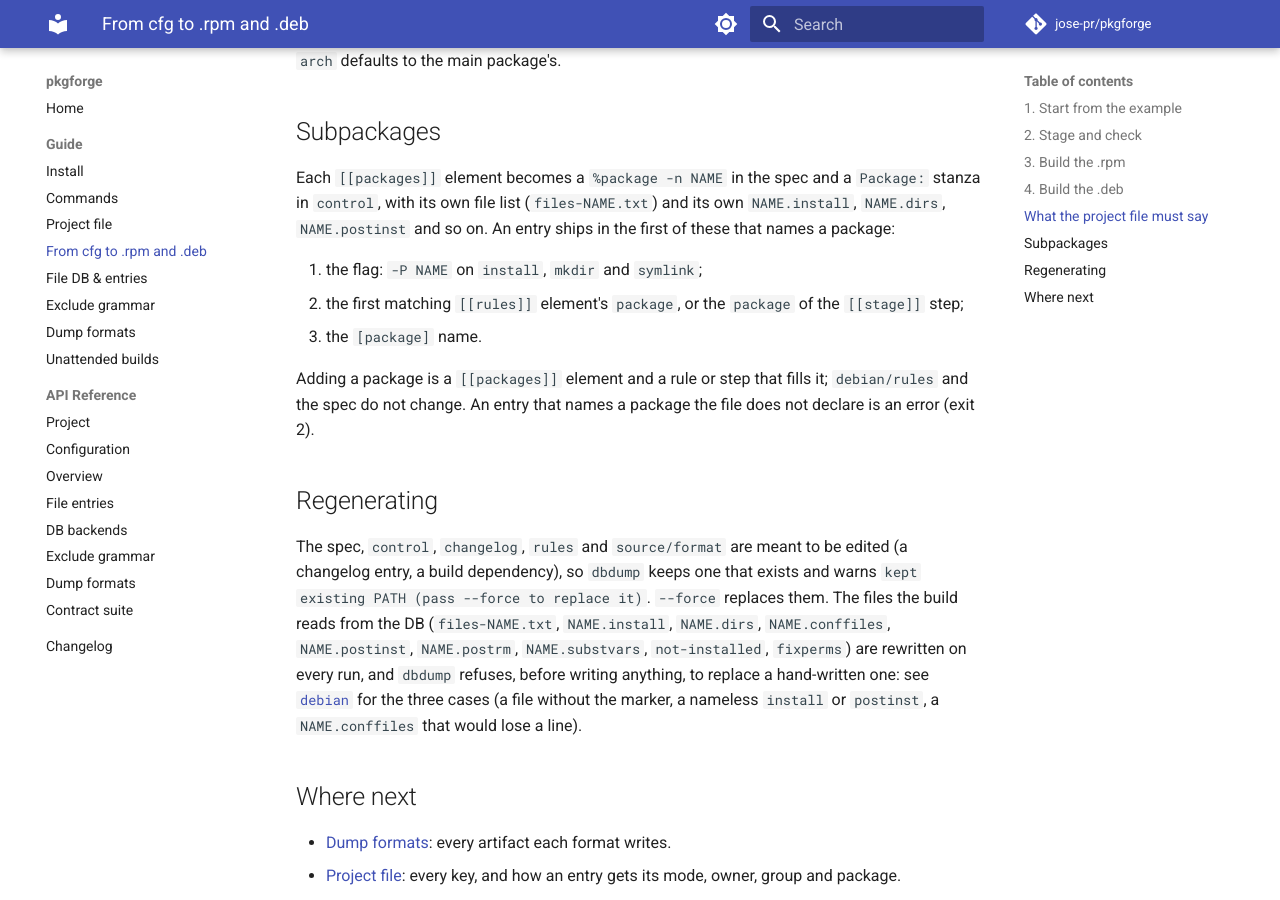
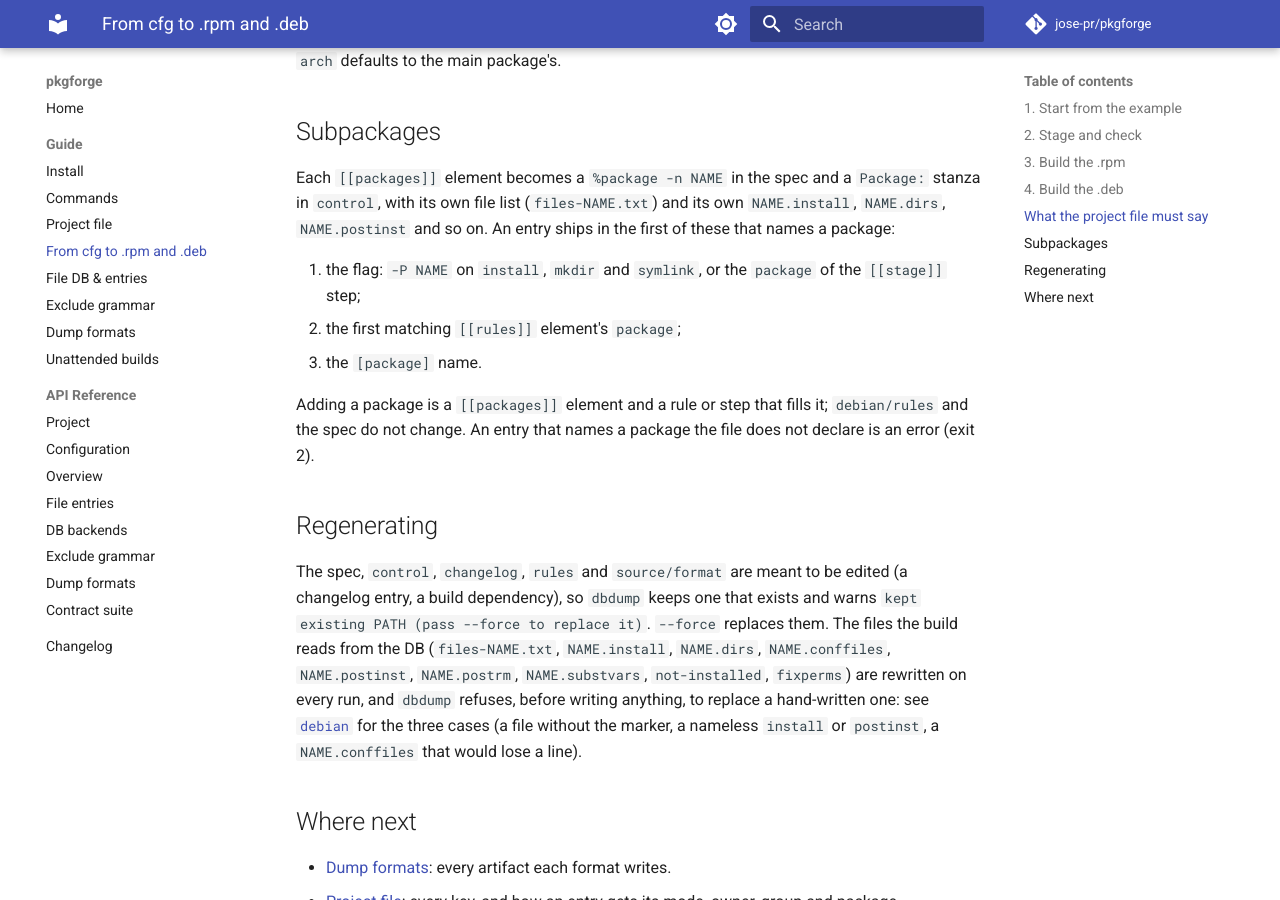
Before and after one commit to jose-pr/pkgforge, an MkDocs documentation site: the page built from docs/guide/packaging.md, in a window 1280 px wide and 900 px high, scrolled down 3276 px. Built offline with MkDocs 1.6.1 and Material for MkDocs 9.7.7, drawn with Linux system fonts in a browser that asks for light colours; comment, search, counter and statistics services are not loaded.

```diff
--- a/docs/guide/packaging.md
+++ b/docs/guide/packaging.md
@@ -138,9 +138,9 @@ Each `[[packages]]` element becomes a `%package -n NAME` in the spec and a
 its own `NAME.install`, `NAME.dirs`, `NAME.postinst` and so on. An entry ships
 in the first of these that names a package:
 
-1. the flag: `-P NAME` on `install`, `mkdir` and `symlink`;
-2. the first matching `[[rules]]` element's `package`, or the `package` of the
-   `[[stage]]` step;
+1. the flag: `-P NAME` on `install`, `mkdir` and `symlink`, or the `package` of
+   the `[[stage]]` step;
+2. the first matching `[[rules]]` element's `package`;
 3. the `[package]` name.
 
 Adding a package is a `[[packages]]` element and a rule or step that fills it;
```
